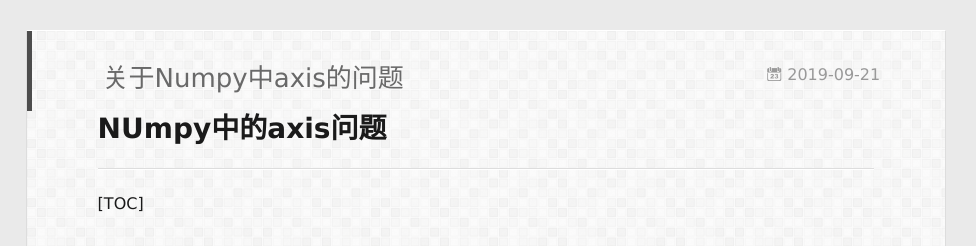
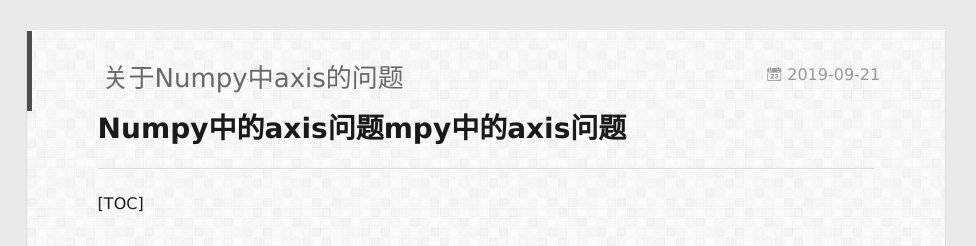
Before and after one commit to Curlyfuu/Curlyfuu.github.io, a plain HTML site: page 2019/09/21/关于Numpy中axis的问题/index.html in a window 1280 px wide. Shown: the top 246 px of the page, 304-1280 px from the left. Drawn offline with Linux system fonts and the light colour scheme; no server answers; animation ran at ten frames a second.

Commit message:
Site updated: 2019-09-23 18:36:43

```diff
--- a/2019/09/21/关于Numpy中axis的问题/index.html
+++ b/2019/09/21/关于Numpy中axis的问题/index.html
@@ -8,20 +8,20 @@
   <link rel="dns-prefetch" href="//litten.me">
   <title>关于Numpy中axis的问题 | ColdCurlyFu的博客</title>
   <meta name="viewport" content="width=device-width, initial-scale=1, maximum-scale=1">
-  <meta name="description" content="NUmpy中的axis问题 [TOC] Numpy中的axis问题 1. 中文释义 axisn.    轴(旋转物体假想的中心线); (尤指图表中的) 固定参考轴线，坐标轴; 对称中心线(将物体平分为二);复数：axes  2. axis与多维数组由于Numpy经常用于处理多维数组,我们常理解的行和列一般指二维数组,但对于计算机来说,它只认识下标">
+  <meta name="description" content="Numpy中的axis问题mpy中的axis问题 [TOC] Numpy中的axis问题 1. 中文释义 axisn.    轴(旋转物体假想的中心线); (尤指图表中的) 固定参考轴线，坐标轴; 对称中心线(将物体平分为二);复数：axes  2. axis与多维数组由于Numpy经常用于处理多维数组,我们常理解的行和列一般指二维数组,但对于计算机来说,它只认识下标">
 <meta name="keywords" content="前端,js,jquery,javascript,html5,开发者,程序猿,程序媛,极客,编程,代码,开源,IT网站,Developer,Programmer,Coder,Geek,html,css,css3,用户体验">
 <meta property="og:type" content="article">
 <meta property="og:title" content="关于Numpy中axis的问题">
 <meta property="og:url" content="//litten.me/2019/09/21/关于Numpy中axis的问题/index.html">
 <meta property="og:site_name" content="ColdCurlyFu的博客">
-<meta property="og:description" content="NUmpy中的axis问题 [TOC] Numpy中的axis问题 1. 中文释义 axisn.    轴(旋转物体假想的中心线); (尤指图表中的) 固定参考轴线，坐标轴; 对称中心线(将物体平分为二);复数：axes  2. axis与多维数组由于Numpy经常用于处理多维数组,我们常理解的行和列一般指二维数组,但对于计算机来说,它只认识下标">
+<meta property="og:description" content="Numpy中的axis问题mpy中的axis问题 [TOC] Numpy中的axis问题 1. 中文释义 axisn.    轴(旋转物体假想的中心线); (尤指图表中的) 固定参考轴线，坐标轴; 对称中心线(将物体平分为二);复数：axes  2. axis与多维数组由于Numpy经常用于处理多维数组,我们常理解的行和列一般指二维数组,但对于计算机来说,它只认识下标">
 <meta property="og:locale" content="default">
 <meta property="og:image" content="//litten.me/assets/blogImg/axis_0.png">
 <meta property="og:image" content="//litten.me/assets/blogImg/axis_1.png">
-<meta property="og:updated_time" content="2019-09-21T10:12:44.758Z">
+<meta property="og:updated_time" content="2019-09-23T10:35:57.412Z">
 <meta name="twitter:card" content="summary">
 <meta name="twitter:title" content="关于Numpy中axis的问题">
-<meta name="twitter:description" content="NUmpy中的axis问题 [TOC] Numpy中的axis问题 1. 中文释义 axisn.    轴(旋转物体假想的中心线); (尤指图表中的) 固定参考轴线，坐标轴; 对称中心线(将物体平分为二);复数：axes  2. axis与多维数组由于Numpy经常用于处理多维数组,我们常理解的行和列一般指二维数组,但对于计算机来说,它只认识下标">
+<meta name="twitter:description" content="Numpy中的axis问题mpy中的axis问题 [TOC] Numpy中的axis问题 1. 中文释义 axisn.    轴(旋转物体假想的中心线); (尤指图表中的) 固定参考轴线，坐标轴; 对称中心线(将物体平分为二);复数：axes  2. axis与多维数组由于Numpy经常用于处理多维数组,我们常理解的行和列一般指二维数组,但对于计算机来说,它只认识下标">
 <meta name="twitter:image" content="//litten.me/assets/blogImg/axis_0.png">
 
     <link rel="alternative" href="/atom.xml" title="ColdCurlyFu的博客" type="application/atom+xml">
@@ -190,7 +190,7 @@ var _hmt = _hmt || [];
 
     <div class="article-entry" itemprop="articleBody">
 
-        <h1 id="NUmpy中的axis问题"><a href="#NUmpy中的axis问题" class="headerlink" title="NUmpy中的axis问题"></a>NUmpy中的axis问题</h1><hr>
+        <h1 id="Numpy中的axis问题mpy中的axis问题"><a href="#Numpy中的axis问题mpy中的axis问题" class="headerlink" title="Numpy中的axis问题mpy中的axis问题"></a>Numpy中的axis问题mpy中的axis问题</h1><hr>
 <p>[TOC]</p>
 <h1 id="Numpy中的axis问题"><a href="#Numpy中的axis问题" class="headerlink" title="Numpy中的axis问题"></a>Numpy中的axis问题</h1><hr>
 <h2 id="1-中文释义"><a href="#1-中文释义" class="headerlink" title="1. 中文释义"></a>1. 中文释义</h2><blockquote>
```
Also changed, not shown: index.html (+1 -1 lines).
